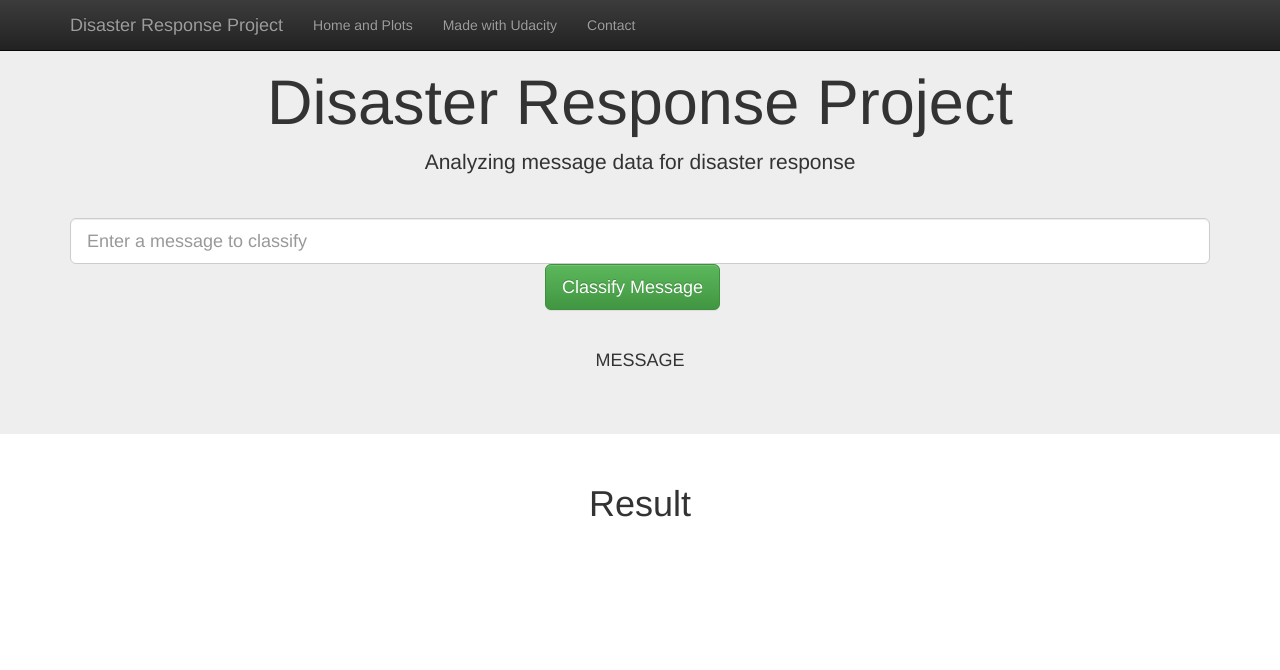
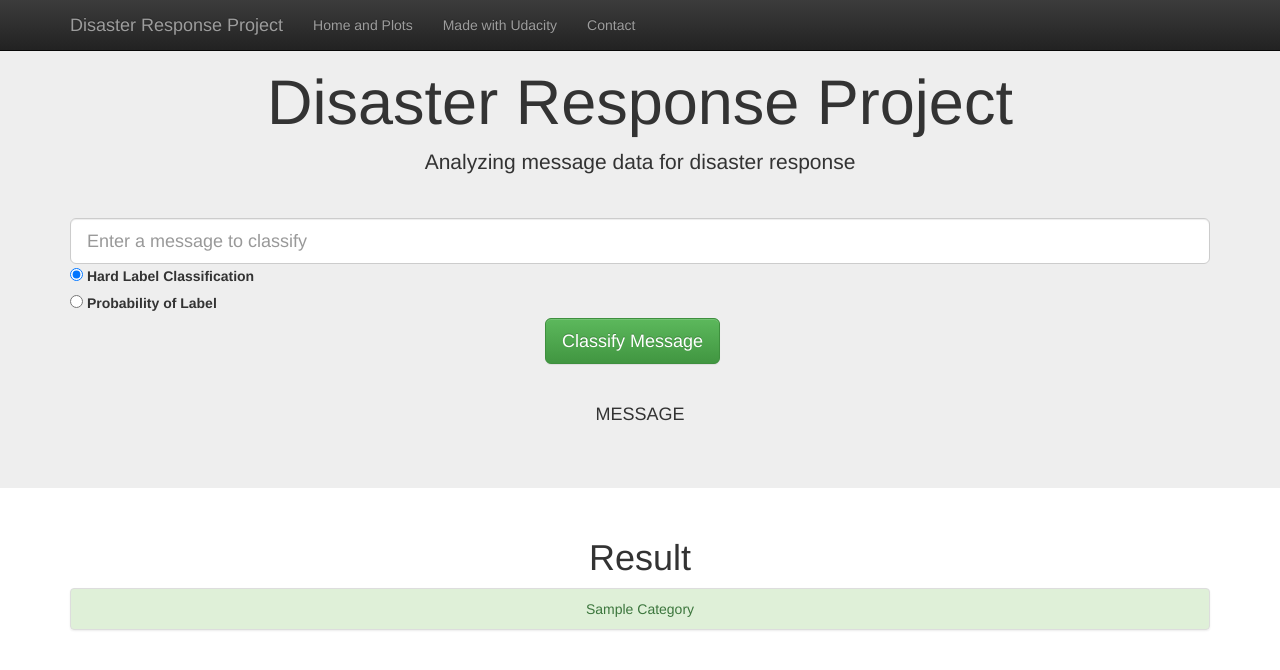
Before and after one commit to jfwilliams92/disaster-response, a Flask app: template disaster_response_app/templates/go.html in a window 1280 px wide. Shown: the top 670 px of the page. Run offline with Flask 2, Linux system fonts and the light colour scheme; the template is opened without the code that fills it: most values are stand-ins (such as "Sample title", 1, 10 or a date in 2020); parts of the project's set-up code (start-up, migrations or seed data) failed here and were passed over; some libraries are stand-ins or nearby versions.

Commit message:
allow hard and soft predictions

```diff
--- a/disaster_response_app/templates/go.html
+++ b/disaster_response_app/templates/go.html
@@ -11,8 +11,18 @@
     <h1 class="text-center">Result</h1>
         <ul class="list-group">
             {% for category, classification in classification_result.items() %}
-                {% if classification == 1 %}
-                    <li class="list-group-item list-group-item-success text-center">{{category.replace('_', ' ').title()}}</li>
+                {% if classification_type == 'hard_class' %}
+                    {% if classification == 1 %}
+                        <li id="{{category}}" class="list-group-item list-group-item-success text-center">{{category.replace('_', ' ').title()}}</li>
+                    {% endif %}
+                {% else %}
+                    {% if classification <= 0.33 %}
+                        <li id="{{category}}" class="list-group-item list-group-item-danger text-center">{{category.replace('_', ' ').title()}}</li>
+                    {% elif classification <= 0.67 %}
+                        <li id="{{category}}" class="list-group-item list-group-item-warning text-center">{{category.replace('_', ' ').title()}}</li>
+                    {% else %}
+                        <li id="{{category}}" class="list-group-item list-group-item-success text-center">{{category.replace('_', ' ').title()}}</li>
+                    {% endif %}
                 {% endif %}
             {% endfor %}
 
@@ -20,3 +30,20 @@
     </div>
 
 {% endblock %}
+
+<footer>
+
+    <script type="text/javascript">
+        // plots the figure with id
+        // id must match the div id above in the html
+        var graphs = {{graphJSON | safe}};
+        var ids = {{ids | safe}};
+
+        for(var i in graphs) {
+            Plotly.plot(ids[i],
+                graphs[i].data,
+                graphs[i].layout || {});
+        }
+    </script>
+
+</footer>
--- a/disaster_response_app/templates/master.html
+++ b/disaster_response_app/templates/master.html
@@ -41,6 +41,10 @@
             <div class="col-lg-12 form-group-lg">
                 <form action="/go" method="get">
                     <input type="text" class="form-control form-control-lg" name="query" placeholder="Enter a message to classify">
+                    <input type="radio" id="hard" name="classification_type" value="hard_class" checked="checked">
+                    <label for="hard">Hard Label Classification</label><br>
+                    <input type="radio" id="soft" name="classification_type" value="soft_class">
+                    <label for="soft">Probability of Label</label><br>
                     <div class="col-lg-offset-5">
                         <button type="submit" class="btn btn-lg btn-success">Classify Message</button>
                     </div>
```
